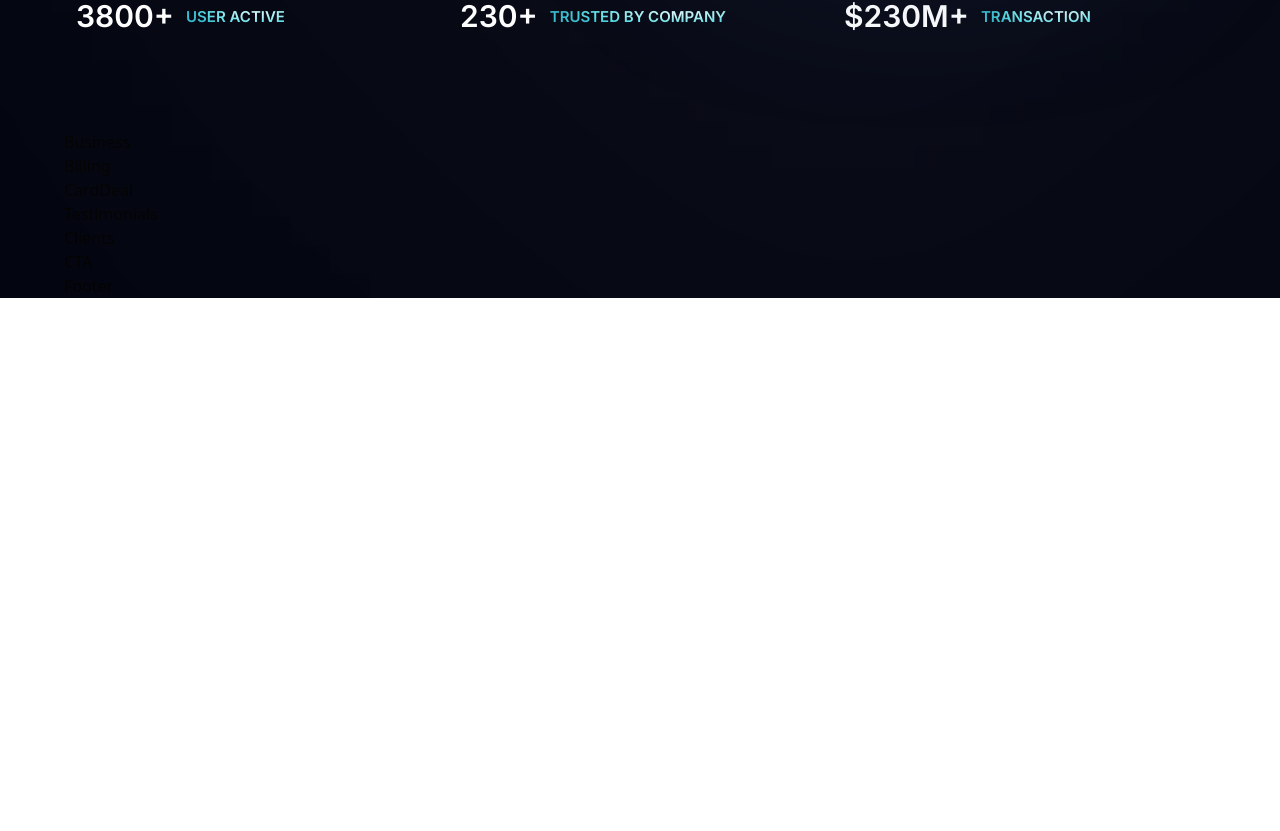
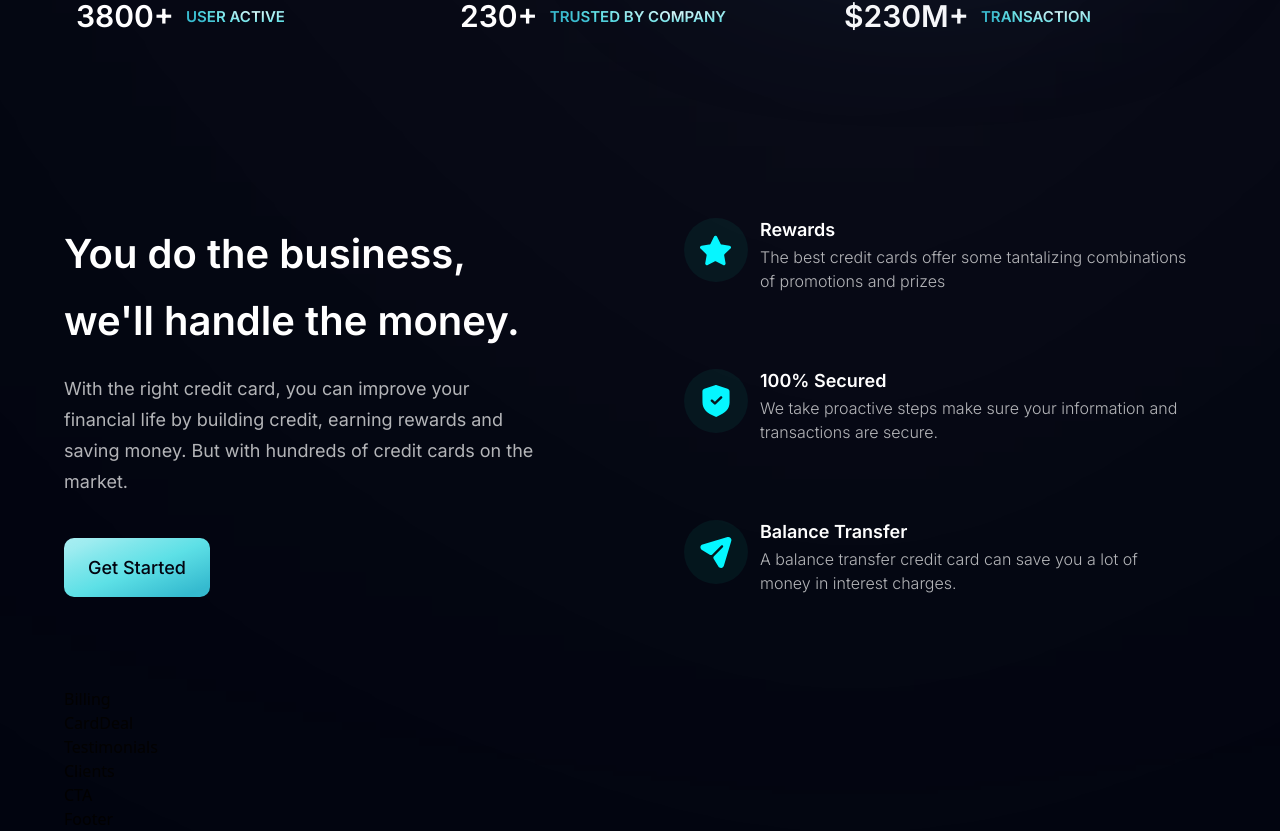
Before and after one commit to haroldjeshua/fintech-web, a React (Vite) app: page / in a window 1280 px wide. Shown: the part 799-1630 px from the top of the page. Before the commit the page ends 1097 px from the top, so only its background shows below. Built offline with nearby package versions, Linux system fonts and the light colour scheme.

Commit message:
mod: business comp + add button comp

```diff
--- a/src/components/Business.jsx
+++ b/src/components/Business.jsx
@@ -1,7 +1,53 @@
-import React from "react";
+import { features } from "../constants";
+import styles, { layout } from "../styles";
+import Button from "./Button";
+
+const FeatureCard = ({ icon, title, content, index }) => (
+  <div
+    className={`flex flex-row p-6 rounded-[20px] feature-card ${
+      index !== features.length - 1 ? "mb-6" : "mb-0"
+    }`}
+  >
+    <div
+      className={`w-[64px] h-[64px] rounded-full ${styles.flexCenter} bg-dimBlue`}
+    >
+      <img src={icon} alt="icon" className="w-[50%] h-[50%] object-contain" />
+    </div>
+    <div className="flex flex-1 flex-col ml-3">
+      <h4 className="font-main font-semibold text-white text-[18px] leading-[23px] mb-1">
+        {title}
+      </h4>
+      <p className="font-main font-light text-dimWhite text-[16px] leading-[24px] mb-1">
+        {content}
+      </p>
+    </div>
+  </div>
+);
 
 const Business = () => {
-  return <div>Business</div>;
+  return (
+    <section id="features" className={layout.section}>
+      <div className={layout.sectionInfo}>
+        <h2 className={styles.heading2}>
+          You do the business, <br className="sm:block hidden" /> we'll handle
+          the money.
+        </h2>
+        <p className={`${styles.paragraph} max-w-[470px] mt-5`}>
+          With the right credit card, you can improve your financial life by
+          building credit, earning rewards and saving money. But with hundreds
+          of credit cards on the market.
+        </p>
+
+        <Button styles="mt-10" />
+      </div>
+
+      <div className={`${layout.sectionImg} flex-col`}>
+        {features.map((feature, index) => (
+          <FeatureCard key={feature.id} {...feature} index={index} />
+        ))}
+      </div>
+    </section>
+  );
 };
 
 export default Business;
--- a/src/components/Button.jsx
+++ b/src/components/Button.jsx
@@ -1,7 +1,14 @@
 import React from "react";
 
-const Button = () => {
-  return <div>Button</div>;
+const Button = ({ styles }) => {
+  return (
+    <button
+      type="button"
+      className={`py-4 px-6 bg-blue-gradient font-main font-medium text-[18px] text-primary outline-none rounded-[10px] ${styles}`}
+    >
+      Get Started
+    </button>
+  );
 };
 
 export default Button;
```
